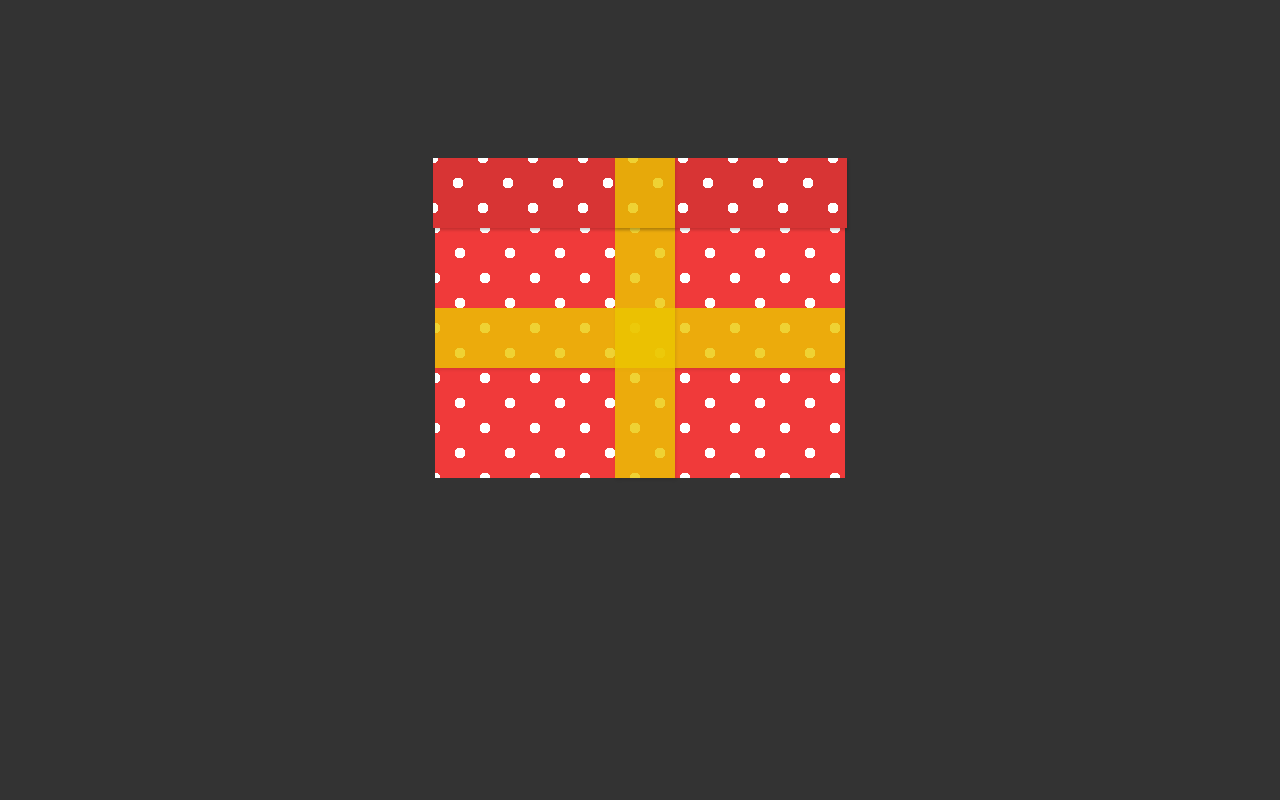
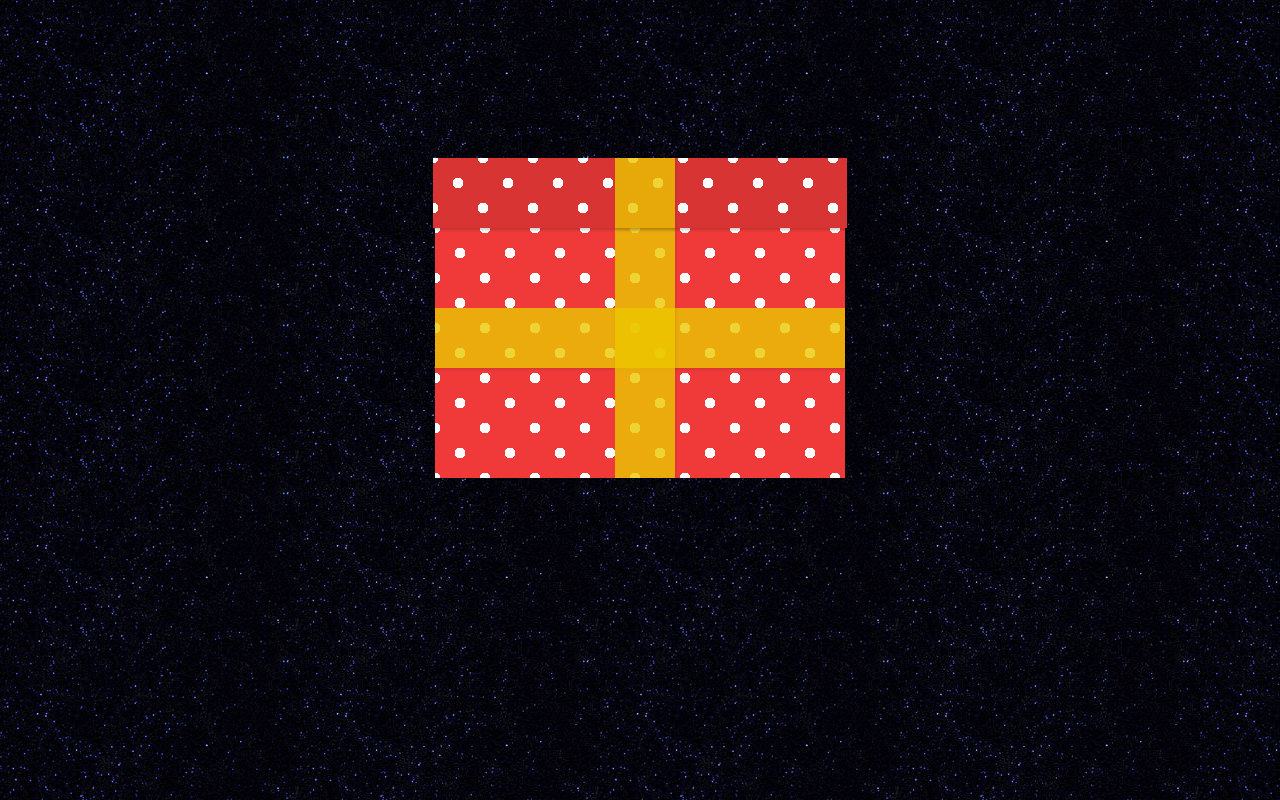
Before and after one commit to faizm4765/christmas-wish, a plain HTML site: page index.html in a window 1280 px wide. Drawn offline with Linux system fonts and the light colour scheme.

Commit message:
background image added

```diff
--- a/style.css
+++ b/style.css
@@ -1,5 +1,6 @@
 body{
-    background: #333;
+    background-image: url('./stars_sky_night_113553_300x168.jpg');
+    background-color: #081a3d;
     padding-top: 150px;
 }
 
```
Also changed, not shown: stars_sky_night_113553_300x168.jpg (added).
